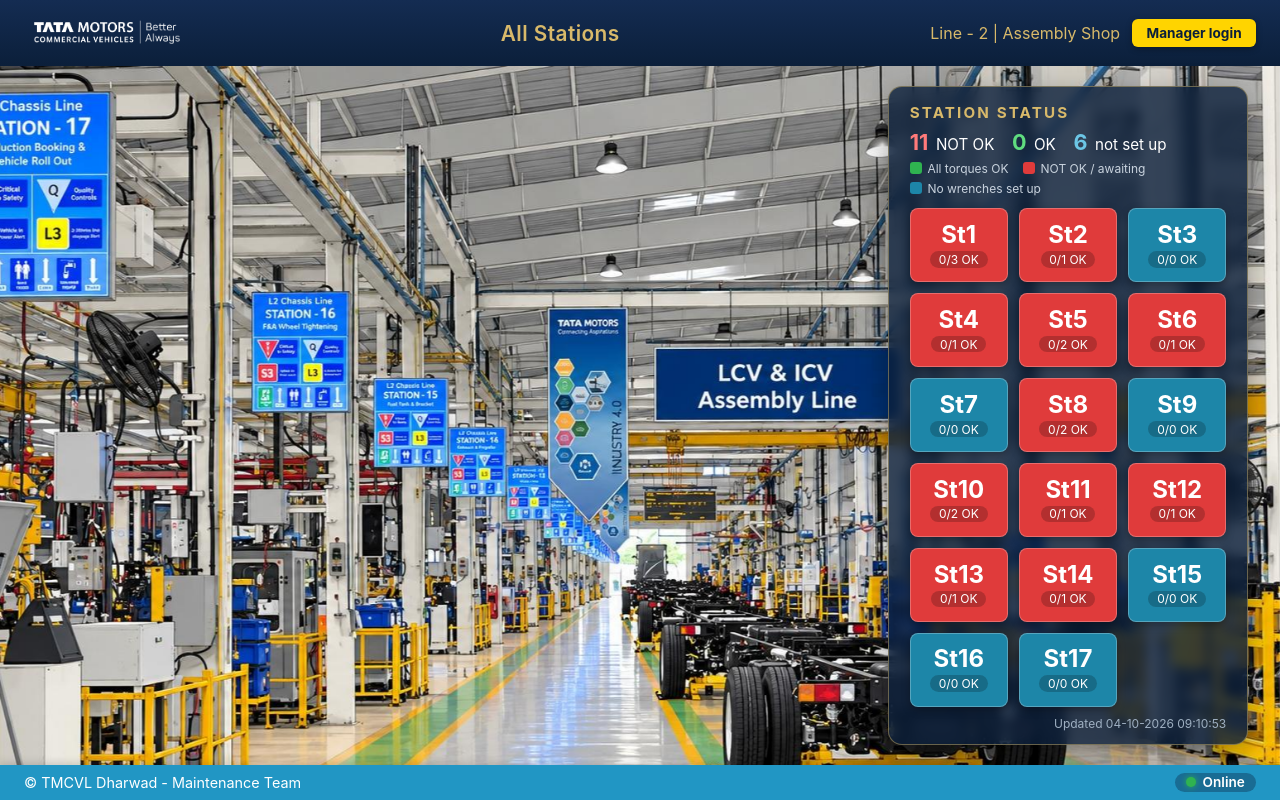
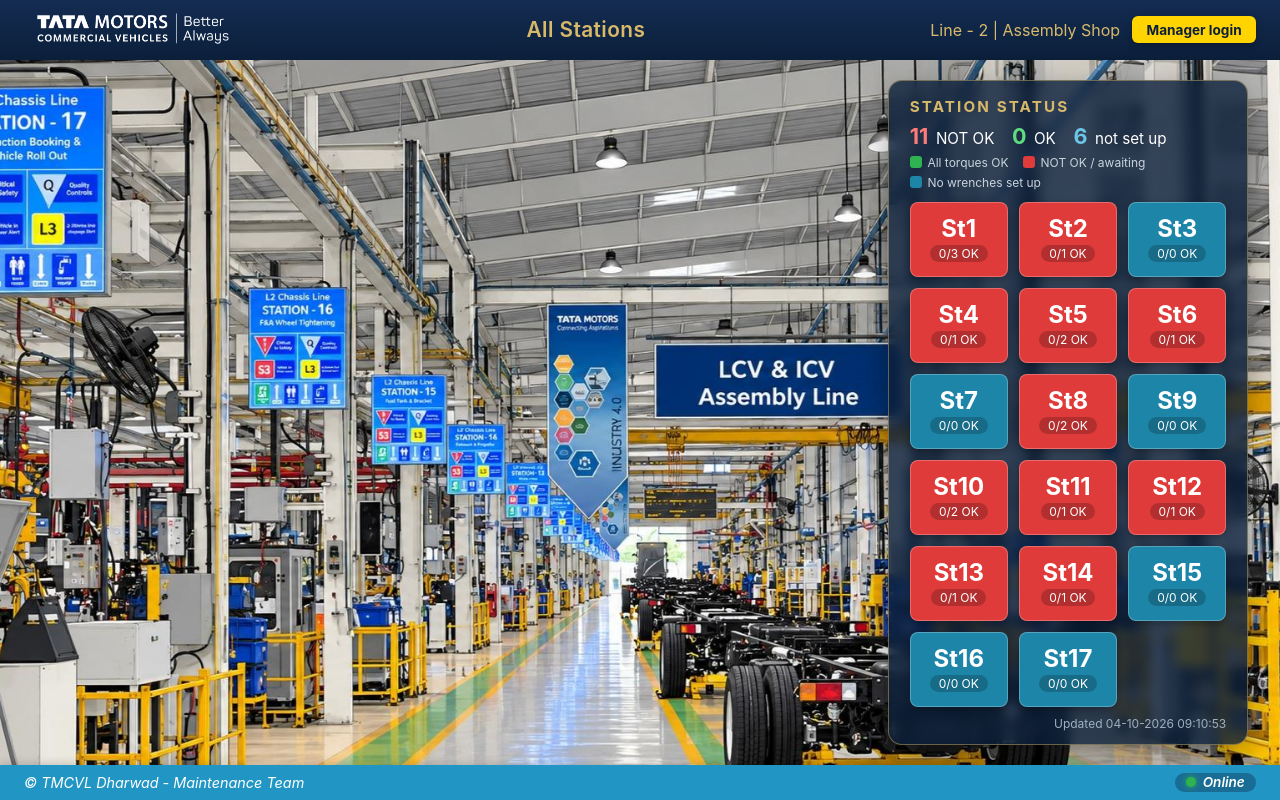
Before and after one commit to vatsav4/LC_Online_SCADA, a Flask app: page / in a window 1280 px wide. Run offline with Flask 3, Linux system fonts and the light colour scheme.

Commit message:
Update style.css

```diff
--- a/line2_dashboard/static/style.css
+++ b/line2_dashboard/static/style.css
@@ -36,12 +36,12 @@ body {
   display: flex;
   align-items: center;
   gap: 2rem;
-  padding: 0.75rem 1.5rem;
+  padding: 0.15rem 1.5rem;
   flex-wrap: wrap;
   box-shadow: 0 2px 8px rgba(0, 0, 0, 0.25);
 }
 .brand-link { display: inline-flex; align-items: center; min-width: 42px; }
-.brand-logo { height: 42px; width: auto; display: block; }
+.brand-logo { height: 55px; width: auto; display: block; }
 .center-title { flex: 1; text-align: center; font-size: 1.3rem; font-weight: 600; letter-spacing: 0.02em; }
 .right-title { font-size: 1rem; white-space: nowrap; display: flex; align-items: center; gap: 0.75rem; }
 
@@ -68,6 +68,7 @@ body {
   align-items: center;
   padding: 0.5rem 1.5rem;
   font-size: 0.9rem;
+  font-style: italic;
   z-index: 10;
   box-shadow: 0 -2px 8px rgba(0, 0, 0, 0.15);
 }
@@ -114,7 +115,7 @@ body {
   bottom: 0;
   z-index: 0;
   background-size: cover;
-  background-position: center 30%;
+  background-position: center 10%;
   display: flex;
   justify-content: flex-end;  /* panel on the right: keeps the station signboards on the left visible */
   padding: 2.5vh 2.5% calc(var(--footer-h) + 2.5vh);
```
